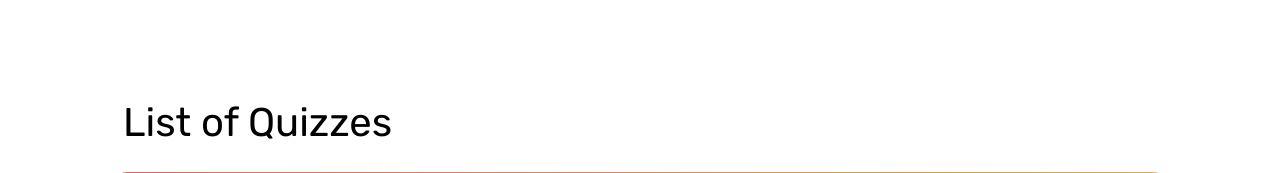
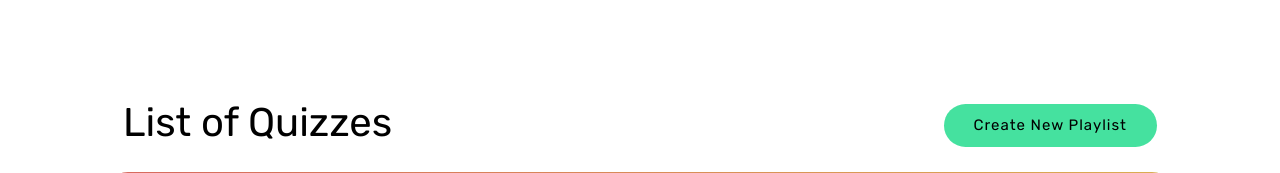
Before and after one commit to Spotimania/Spotimania, a Flask app: page /playlists in a window 1280 px wide. Shown: the part 72-245 px from the top of the page. Run offline with Flask 2, Linux system fonts and the light colour scheme; the visitor is signed in with stand-in values (Sample User, id 1); data comes from the database, SQL or seed files in the repository; data that the repository does not hold is empty; some libraries are stand-ins or nearby versions; some web fonts are replaced.

Commit message:
conditional viewing

```diff
--- a/app/routes.py
+++ b/app/routes.py
@@ -95,12 +95,12 @@ def playlists():
     form = CreateNewPlaylistForm()
     if (form.validate_on_submit()):
         playlistName = form.playlistName.data
-        newPlaylist = createNewPlaylist(playlistName)
+        newPlaylist = createNewPlaylist(playlistName,current_user)
         return redirect(url_for('playlist',playlistId=newPlaylist.id))
 
     playlistsCollection = getAllPlaylists()
     if (not(current_user.is_admin())): #filter empty playlist if not admin
-        playlistsCollection = list(filter(lambda playlist: len(getSongsInPlaylist(playlist.id)),playlistsCollection))
+        playlistsCollection = list(filter(lambda playlist: len(getSongsInPlaylist(playlist.id)) or current_user.id==playlist.userId,playlistsCollection))
 
     return render_template('playlist.html', title='Songs', playlists = playlistsCollection, form=form)
 
@@ -132,17 +132,17 @@ def user():
 @login_required
 def playlist(playlistId):
 
-    # admin exclusive page
-    if (not (current_user.is_admin())):
-        return redirectTo404()
-
     #playlist does not exist
     playlist = getPlaylist(playlistId)
     if (playlist is None):
         return redirectTo404()
 
+    # user editting privilege
+    if (not (current_user.is_admin() or current_user.id==playlist.userId)):
+        return redirectTo404()
+
     songs = getSongsInPlaylist(playlistId)
-    return render_template("admin.html", title="Admin Home",playlist=playlist,songs=songs,session=True)
+    return render_template("playlistEditor.html", title="Playlist Editor",playlist=playlist,songs=songs,session=True)
 
 @app.route('/playlist/delete/<playlistId>')
 @login_required
--- a/app/templates/playlist.html
+++ b/app/templates/playlist.html
@@ -1,5 +1,4 @@
 {% extends 'layout.html' %} {% block content %}
-
 
 <!-- Create New Playlist Modal -->
 <div class="modal fade" id="playlistModal" tabindex="-1" role="dialog">
@@ -14,8 +13,6 @@
 			<form name="login" method="POST">
 				{{form.hidden_tag()}}
 				<div class="modal-body">
-
-
 					<div class="form-group">
 						{{form.playlistName.label(class="inputLabel")}}<br />
 						{{form.playlistName(size=30, class="inputGuess")}} <br />
@@ -23,7 +20,6 @@
 						<span class="error-message">{{error}}</span>
 						{% endfor %}
 					</div>
-
 				</div>
 				<div class="modal-footer">
 					{{form.submit(class="inputSubmit")}}
@@ -35,24 +31,15 @@
 
 <div class="d-flex justify-content-between align-items-center">
 	<h1 id="headerTitle" class="sub-headline" style="font-size: 40px; color: black;">
-		{% if current_user.is_admin() %}
-		List of Playlists/Quizzes
-		{% else %}
-		List of Quizzes
-		{% endif %}
+		{% if current_user.is_admin() %} List of Playlists/Quizzes {% else %} List of Quizzes {% endif %}
 	</h1>
 	<div id="headerButtons">
-		{% if current_user.is_admin() %}
 		<!-- Button triggers modal -->
 		<button class="btn inputSubmit" data-toggle="modal" data-target="#playlistModal" style="margin-right: 20px;">
 			Create New Playlist
 		</button>
-		{% endif %}
 	</div>
 </div>
-
-
-
 
 <div class="mainContent" style="background-position: top right;">
 	<div class="innerContent" style="margin: 0;">
@@ -72,19 +59,24 @@
 				<tbody>
 					{% for playlist in playlists %}
 					<tr>
-						{% if current_user.is_admin() %}
+						{% if current_user.is_admin() or current_user.id == playlist.userId or playlist.isPublic%} {% if current_user.is_admin() %}
 						<td>{{ playlist.id }}</td>
 						{% endif %}
 						<td>{{ playlist.playlistName }}</td>
 						<td>{{ playlist.date_created|datetimeformat }}</td>
 						<td>{{ playlist.date_modified|datetimeformat }}</td>
 						<td>
-							<a class="btn" href="{{ url_for('quiz',playlistId=playlist.id) }}"><i class="fa-2x fas fa-gamepad" title="Play Playlist"></i></a>
-
-							{% if current_user.is_admin() %}
-							<a class="btn" href="{{ url_for('playlist',playlistId=playlist.id) }}"><i class="fa-2x fas fa-edit" title="Edit or Delete Playlist"></i></a>
+							{% if playlist.noSongs>0 %}
+							<a class="btn" href="{{ url_for('quiz',playlistId=playlist.id) }}"
+								><i class="fa-2x fas fa-gamepad" title="Play Playlist"></i
+							></a>
+							{% endif %} {% if current_user.is_admin() or current_user.id == playlist.userId %}
+							<a class="btn" href="{{ url_for('playlist',playlistId=playlist.id) }}"
+								><i class="fa-2x fas fa-edit" title="Edit or Delete Playlist"></i
+							></a>
 							{% endif %}
 						</td>
+						{% endif %}
 					</tr>
 					{% endfor %}
 				</tbody>
```
Lines whose indentation alone changed are shown as unchanged.
